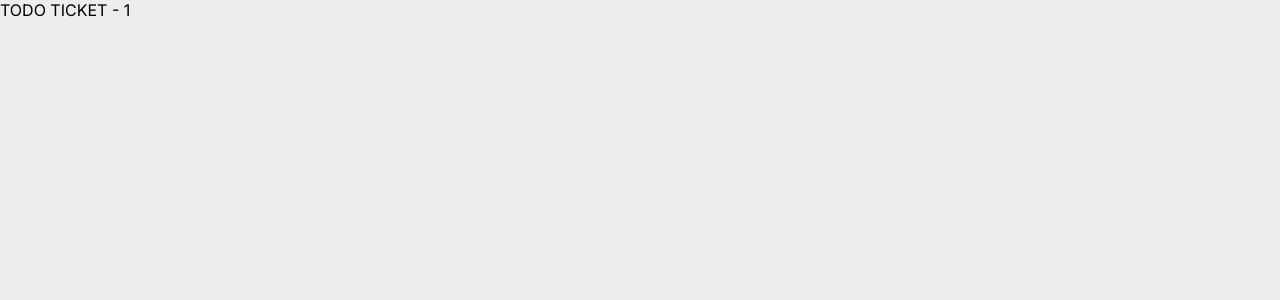
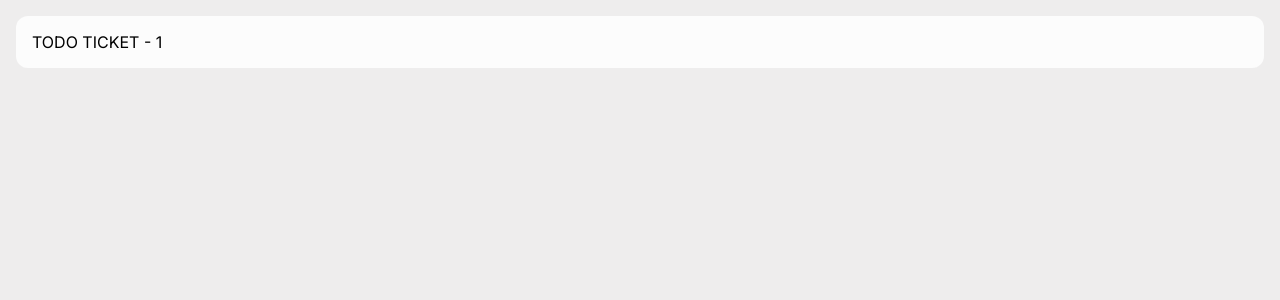
Before and after one commit to lukaasz555/tickets-panel, a Vue app: page /ticket/1 in a window 1280 px wide. Shown: the top 300 px of the page. Built offline with nearby package versions, Linux system fonts and the light colour scheme.

Commit message:
chore: global scss variables, base layouts

```diff
--- a/src/App.vue
+++ b/src/App.vue
@@ -1,3 +1,13 @@
 <template>
-  <router-view />
+  <div class="layout">
+    <router-view />
+  </div>
 </template>
+
+<style scoped lang="scss">
+.layout {
+  background-color: vars.$background-light;
+  padding: vars.$padding-l;
+  border-radius: vars.$radius-m;
+}
+</style>
--- a/src/stores/tickets.store.ts
+++ b/src/stores/tickets.store.ts
@@ -1,7 +1,7 @@
+import { TicketStatus } from '../enums';
 import { defineStore } from 'pinia';
 import { getTickets } from '../services/tickets.service';
 import { Ticket } from '../models';
-import type { TicketStatus } from '../enums';
 
 interface TicketStoreState {
   tickets: Ticket[];
--- a/src/styles/global.scss
+++ b/src/styles/global.scss
@@ -1,4 +1,3 @@
-@use './variables.scss' as vars;
 @import url('https://fonts.googleapis.com/css2?family=Inter:ital,opsz,wght@0,14..32,100..900;1,14..32,100..900&display=swap');
 
 * {
@@ -12,4 +11,5 @@
     background-color: vars.$background-color;
     min-height: 100dvh;
     font-family: 'Inter', sans-serif;
+    padding: vars.$padding-l;
 }
--- a/src/views/TicketView.vue
+++ b/src/views/TicketView.vue
@@ -1,5 +1,5 @@
 <template>
-  <div>TODO TICKET - {{ $route.params.id }}</div>
+  <div class="ticket-view">TODO TICKET - {{ $route.params.id }}</div>
 </template>
 
 <script setup lang="ts">
@@ -9,7 +9,6 @@ import { getTicketById } from '../services/tickets.service';
 import { Ticket } from '../models';
 
 const route = useRoute();
-
 const ticket = ref<Ticket | null>(null);
 
 watch(
@@ -21,3 +20,8 @@ watch(
   { immediate: true }
 );
 </script>
+
+<style scoped lang="scss">
+.ticket-view {
+}
+</style>
--- a/src/views/TicketsView.vue
+++ b/src/views/TicketsView.vue
@@ -1,3 +1,8 @@
 <template>
-  <div>TODO: tickets list</div>
+  <div class="tickets-view">TODO: tickets list</div>
 </template>
+
+<style scoped lang="scss">
+.tickets-view {
+}
+</style>
--- a/vite.config.ts
+++ b/vite.config.ts
@@ -1,7 +1,20 @@
-import { defineConfig } from 'vite'
-import vue from '@vitejs/plugin-vue'
+import vue from '@vitejs/plugin-vue';
+import { defineConfig } from 'vite';
+import { fileURLToPath } from 'url';
 
 // https://vite.dev/config/
 export default defineConfig({
   plugins: [vue()],
-})
+  css: {
+    preprocessorOptions: {
+      scss: {
+        additionalData: `@use "@/styles/variables.scss" as vars;`
+      }
+    }
+  },
+  resolve: {
+    alias: {
+      '@': fileURLToPath(new URL('./src', import.meta.url))
+    }
+  }
+});
```
